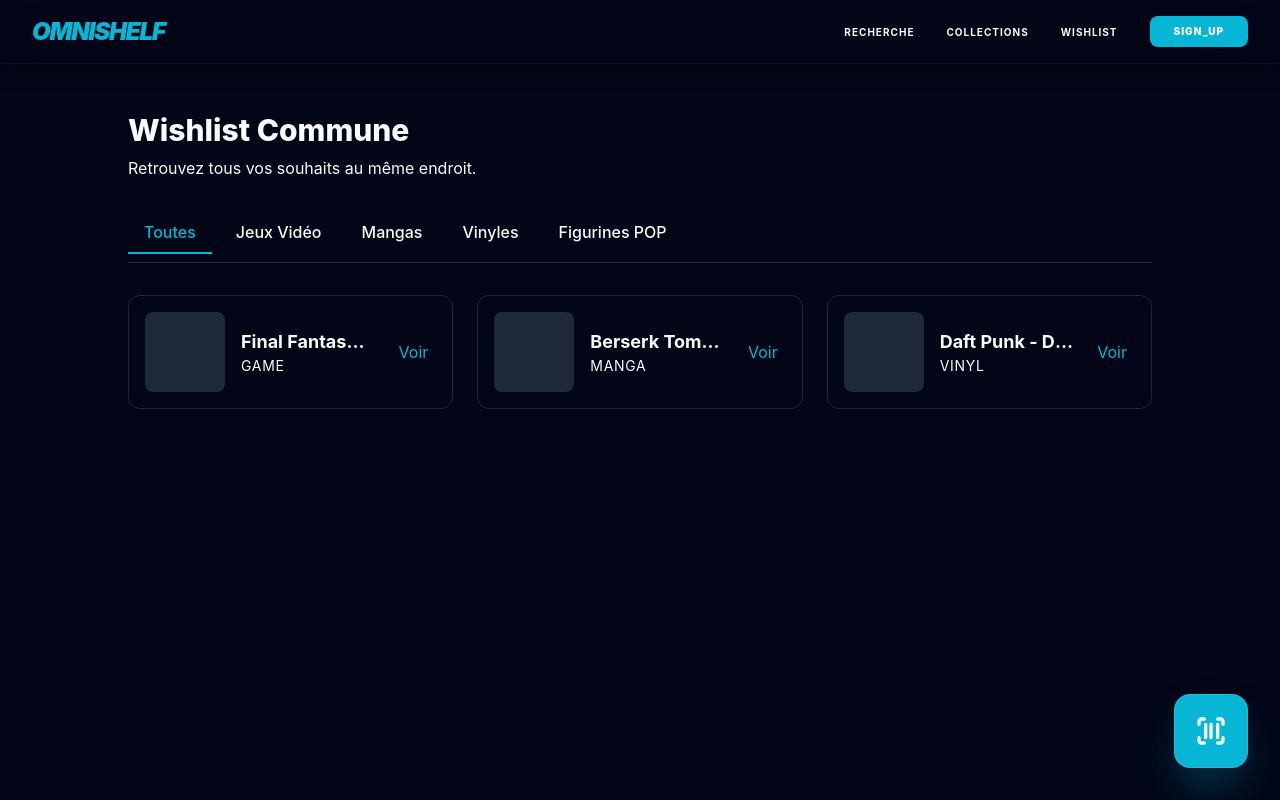
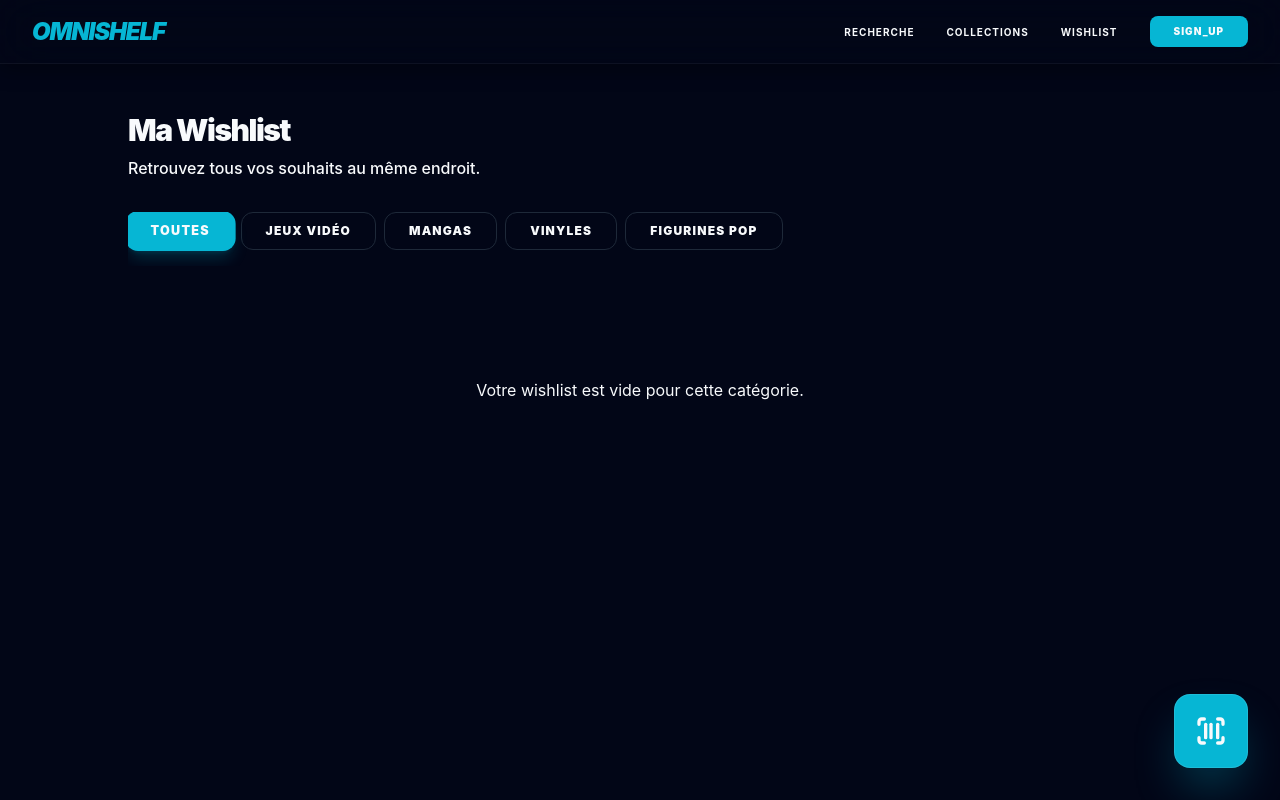
Before and after one commit to Marfael34/OmniShelf, a React (Vite) app in the folder front_OmniShelf/: page /wishlist in a window 1280 px wide. Built offline with nearby package versions, Linux system fonts and the light colour scheme.

Commit message:
docs: add Phase 5 to TODO list for stabilization and new features

```diff
--- a/front_OmniShelf/src/components/UI/NavBar.jsx
+++ b/front_OmniShelf/src/components/UI/NavBar.jsx
@@ -1,5 +1,5 @@
 import { Link } from "react-router-dom";
-import { useAuthStore } from "../../store/useAuthStore";
+import { useAuthStore } from "../../store/authStore";
 
 const NavBar = () => {
   const { isAuthenticated } = useAuthStore();
--- a/front_OmniShelf/src/screens/MyCollections.jsx
+++ b/front_OmniShelf/src/screens/MyCollections.jsx
@@ -122,7 +122,7 @@ const MyCollections = () => {
 
       {filteredItems.length === 0 && !isLoading && (
         <div className="text-center py-12 text-(--text-text-dim)">
-          Aucun élément trouvé dans cette catégorie.
+          aucune collection pour le moment
         </div>
       )}
     </div>
--- a/front_OmniShelf/src/screens/Search.jsx
+++ b/front_OmniShelf/src/screens/Search.jsx
@@ -58,6 +58,7 @@ const Search = () => {
             <option value="game">Jeux</option>
             <option value="manga">Livres</option>
             <option value="vinyl">Vinyles</option>
+            <option value="pop">Figurines POP</option>
           </select>
           <input
             type="text"
--- a/front_OmniShelf/src/screens/Wishlist.jsx
+++ b/front_OmniShelf/src/screens/Wishlist.jsx
@@ -1,21 +1,8 @@
 import { useState } from "react";
-import { Link } from "react-router-dom";
-
-const dummyWishlist = [
-  {
-    id: "w1",
-    title: "Final Fantasy XVI",
-    category: "game",
-    added: "2023-10-01",
-  },
-  { id: "w2", title: "Berserk Tome 1", category: "manga", added: "2023-10-05" },
-  {
-    id: "w3",
-    title: "Daft Punk - Discovery",
-    category: "vinyl",
-    added: "2023-10-10",
-  },
-];
+import { useQuery } from "@tanstack/react-query";
+import { useAuthStore } from "../store/authStore";
+import api from "../services/api";
+import ProductCard from "../components/UI/ProductCard";
 
 const filters = [
   { id: "all", label: "Toutes" },
@@ -27,34 +14,44 @@ const filters = [
 
 const Wishlist = () => {
   const [activeFilter, setActiveFilter] = useState("all");
+  const user = useAuthStore((state) => state.user);
+
+  const { data: items = [], isLoading } = useQuery({
+    queryKey: ["wishlist", user?.id],
+    queryFn: async () => {
+      const res = await api.get(`/users/${user.id}/collection_items`);
+      return res.data.filter(item => item.isWishlist);
+    },
+    enabled: !!user?.id,
+  });
 
   const filteredItems =
     activeFilter === "all"
-      ? dummyWishlist
-      : dummyWishlist.filter((item) => item.category === activeFilter);
+      ? items
+      : items.filter((item) => item.category === activeFilter);
 
   return (
     <div className="max-w-5xl mx-auto py-8 space-y-8">
       <div className="flex justify-between items-end">
         <div>
-          <h1 className="text-3xl font-extrabold text-text-text-main">
-            Wishlist Commune
+          <h1 className="text-3xl font-black text-text-text-main tracking-tighter">
+            Ma Wishlist
           </h1>
-          <p className="text-(--text-text-dim) mt-2">
+          <p className="text-(--text-text-dim) mt-2 font-medium">
             Retrouvez tous vos souhaits au même endroit.
           </p>
         </div>
       </div>
 
-      <div className="flex space-x-2 overflow-x-auto pb-2 border-b border-gray-800">
+      <div className="flex space-x-2 overflow-x-auto pb-4 scrollbar-hide">
         {filters.map((filter) => (
           <button
             key={filter.id}
             onClick={() => setActiveFilter(filter.id)}
-            className={`px-4 py-2 font-medium transition-colors whitespace-nowrap border-b-2 ${
+            className={`px-6 py-2.5 rounded-xl font-black text-xs uppercase tracking-widest transition-all ${
               activeFilter === filter.id
-                ? "border-(--color-accent) text-(--color-accent)"
-                : "border-transparent text-(--text-text-dim) hover:text-text-text-main"
+                ? "bg-accent text-(--bg-bg-main) shadow-lg shadow-accent/20 scale-105"
+                : "bg-(--bg-bg-surface) text-(--text-text-dim) hover:text-text-text-main border border-gray-800"
             }`}
           >
             {filter.label}
@@ -62,32 +59,24 @@ const Wishlist = () => {
         ))}
       </div>
 
-      <div className="grid grid-cols-1 md:grid-cols-3 gap-6">
-        {filteredItems.map((item) => (
-          <div
-            key={item.id}
-            className="bg-(--bg-bg-surface) rounded-xl overflow-hidden border border-gray-800 flex items-center p-4 space-x-4"
-          >
-            <div className="w-20 h-20 bg-gray-800 rounded-lg shrink-0"></div>
-            <div className="flex-1 min-w-0">
-              <h3 className="font-bold text-lg truncate text-text-text-main">
-                {item.title}
-              </h3>
-              <p className="text-sm text-(--text-text-dim) uppercase tracking-wider">
-                {item.category}
-              </p>
-            </div>
-            <Link
-              to={`/details/${item.category}/${item.id}`}
-              className="p-2 bg-(--color-primary) text-(--color-accent) rounded-full hover:bg-(--color-accent) hover:text-(--bg-bg-main) transition-colors"
-            >
-              Voir
-            </Link>
-          </div>
-        ))}
-      </div>
+      {isLoading ? (
+        <div className="grid grid-cols-2 md:grid-cols-4 gap-6">
+          {[1, 2, 3, 4].map((i) => (
+            <div key={i} className="bg-(--bg-bg-surface) rounded-xl h-64 animate-pulse border border-gray-800"></div>
+          ))}
+        </div>
+      ) : (
+        <div className="grid grid-cols-2 md:grid-cols-4 gap-6">
+          {filteredItems.map((item) => (
+            <ProductCard
+              key={item.id}
+              item={item}
+            />
+          ))}
+        </div>
+      )}
 
-      {filteredItems.length === 0 && (
+      {filteredItems.length === 0 && !isLoading && (
         <div className="text-center py-12 text-(--text-text-dim)">
           Votre wishlist est vide pour cette catégorie.
         </div>
```
Also changed, not shown: 2 other files (tests, documents, lock files or other folders).
